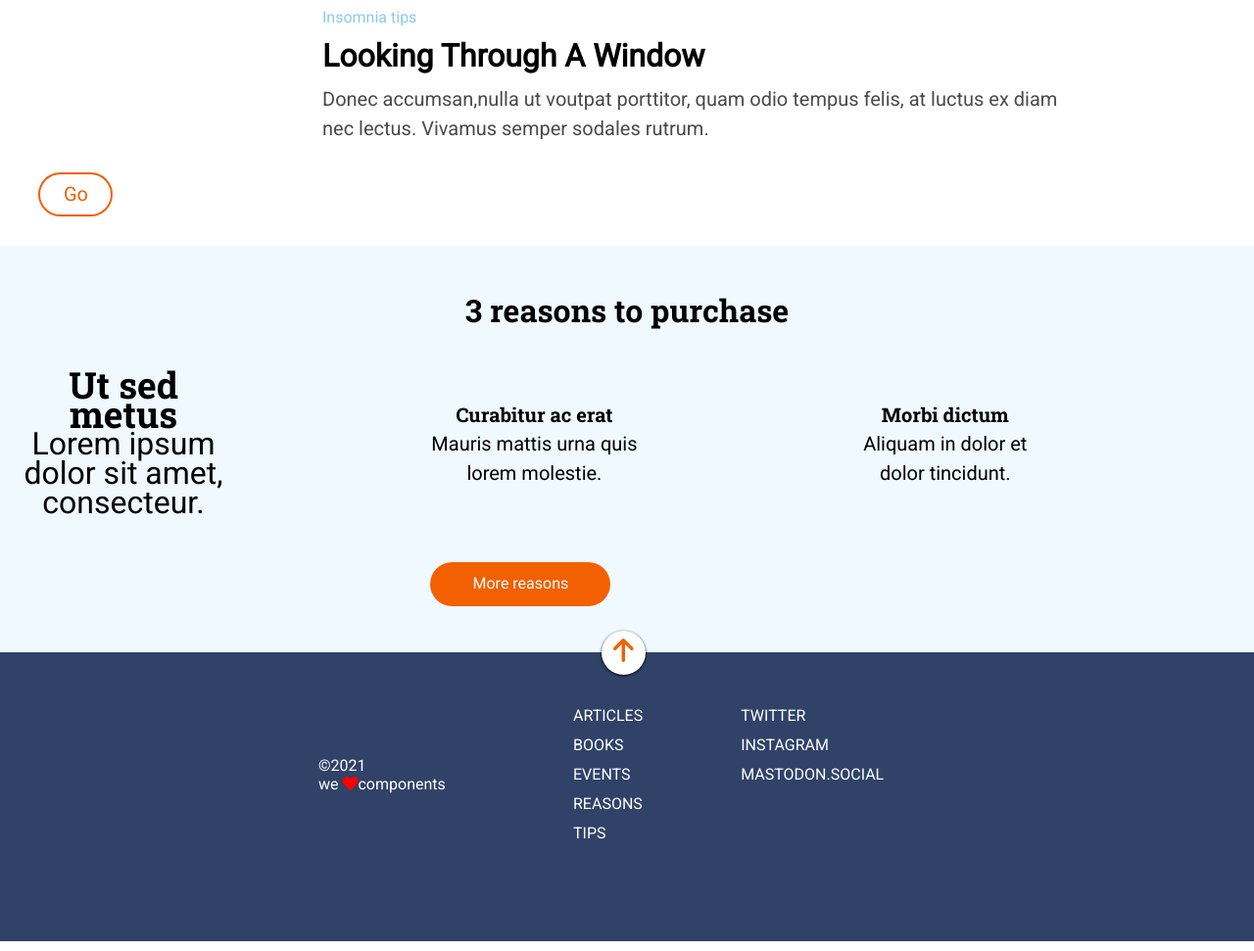
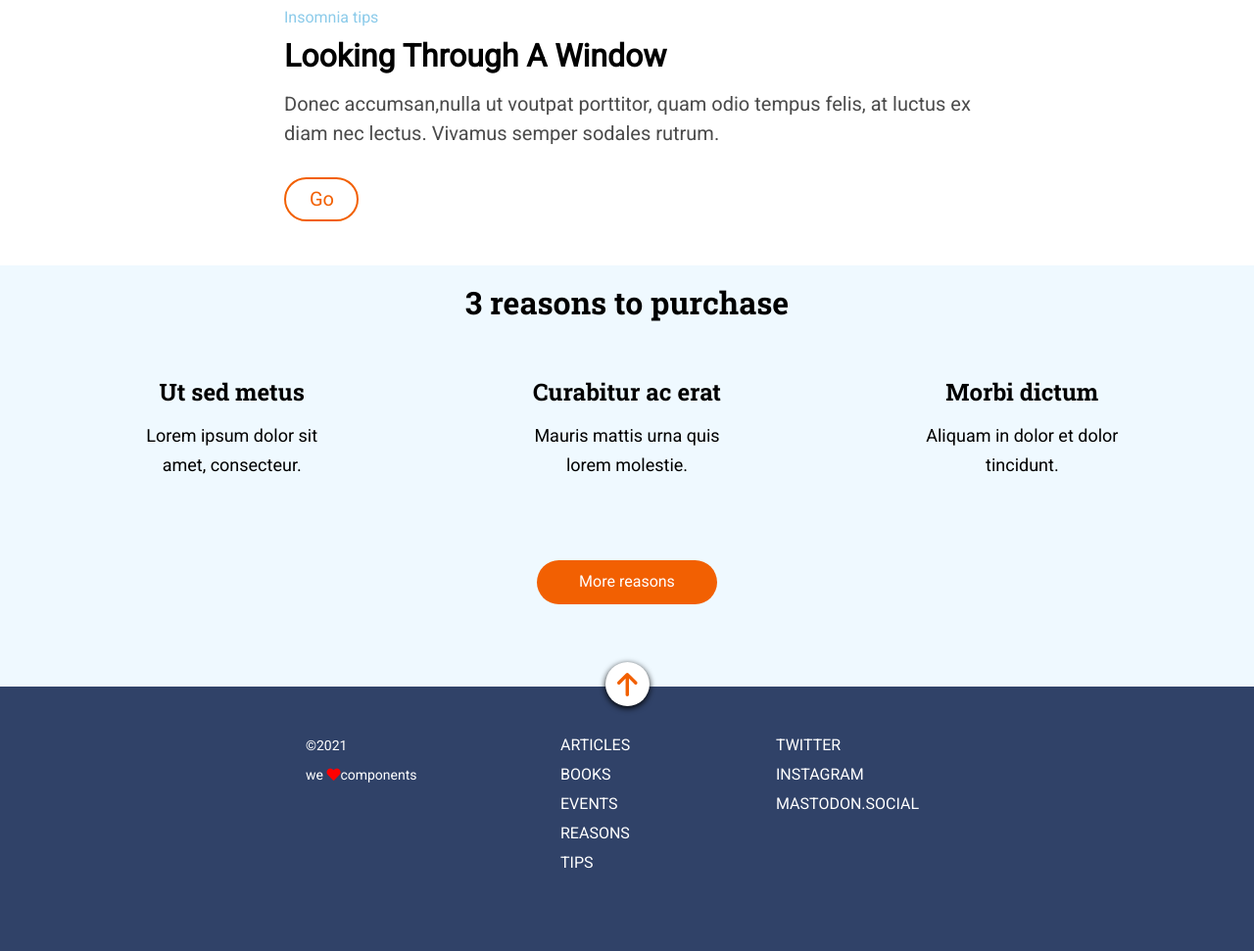
Before and after one commit to Adalab/modulo-1-evaluacion-final-poncegui, a website: page src/html/index.html in a window 1280 px wide. Shown: the part 827-1798 px from the top of the page at 98% size. Drawn offline with nearby package versions, Linux system fonts and the light colour scheme; files that its build step writes are made by us from their sources; files whose address does not match are found by name.

Commit message:
improvement rev. 8

```diff
--- a/src/html/partials/footer.html
+++ b/src/html/partials/footer.html
@@ -1,6 +1,6 @@
 <footer class="footer">
         <div class="footer__btn">
-        <a class="arrow" href="#header"><img src="./assets/images/ico-arrow.svg" alt="main menu"
+                <a href="#header"><img src="./assets/images/ico-arrow.svg" class="footer__btn--arrow" alt="main menu"
                                 title="main menu"></a>
         </div>
 
@@ -22,18 +22,22 @@
 
                 <nav class="box2">
                         <ul class="box2__display">
-            <li><a class="box2__display--list" href="https://adalab.es/" target="_blank" title="Web Adalab">
+                                <li><a class="box2__display--list" href="https://adalab.es/" target="_blank"
+                                                title="Web Adalab">
                                                 Twitter</a></li>
-            <li><a class="box2__display--list" href="https://adalab.es/" target="_blank" title="Web Adalab">
+                                <li><a class="box2__display--list" href="https://adalab.es/" target="_blank"
+                                                title="Web Adalab">
                                                 Instagram</a></li>
-            <li><a class="box2__display--list" href="https://adalab.es/" target="_blank" title="Web Adalab">
+                                <li><a class="box2__display--list" href="https://adalab.es/" target="_blank"
+                                                title="Web Adalab">
                                                 Mastodon.social</a></li>
                         </ul>
                 </nav>
-  </div>
+
 
                 <div class="footer__heart">
                         <div>&copy;2021</div>
                         <div>we <i class="fas fa-heart"></i>components</div>
                 </div>
+        </div>
 </footer>
--- a/src/html/partials/main.html
+++ b/src/html/partials/main.html
@@ -1,6 +1,6 @@
 <main>
     <article class="article">
-        <small class="article__small">Insomnia tips</small>
+        <h5 class="article__small">Insomnia tips</h5>
         <h1 class="article__title">looking through a window</h1>
         <p class="article__pharagraf">Donec accumsan,nulla ut voutpat porttitor, quam odio tempus felis, at luctus ex diam nec lectus. Vivamus semper sodales rutrum.</p>
         <nav class="article__link">
--- a/src/scss/layout/_footer.scss
+++ b/src/scss/layout/_footer.scss
@@ -2,77 +2,53 @@
   background-color: $color-footer;
   width: 100%;
   color: $main-color;
-  text-align: center;
   font-family: $font-text;
-  padding: 45px;
+  line-height: 30px;
   display: flex;
   flex-direction: column;
   align-items: center;
-  position: relative;
 
-  @media (min-width: 768px) {
+  &__btn {
+    width: 45px;
+    height: 45px;
     display: flex;
-    flex-direction: row-reverse;
-  }
+    align-items: center;
+    justify-content: center;
+    border-radius: 50%;
+    background-color: white;
+    box-shadow: black 0px 2px 6px;
+    transform: translateY(-25px);
 
-  @media (min-width: 1200px) {
-    padding-top: 0;
+    &--arrow {
+      transform: translateY(5px);
+      padding: 20px;
+    }
   }
 
   &__btn:hover {
-    transform: translateY(-5px);
-    transition: all 0.5s ease-out;
-    /*
-    a {
-      animation: btn 0.8s ease;
-    }
-
-    @keyframes btn {
-      from {
-        transform: scale(3) rotate(-150deg);
-      }
-
-      to {
-        transform: scale(1);
-      }
-    }*/
-  }
-
-  &__btn {
-    height: 45px;
-    width: 45px;
-    border-radius: 50%;
-    background-color: $main-color;
-    box-shadow: 0 1px 3px 0 #000;
-    display: flex;
-    justify-content: center;
-    align-items: center;
-    position: absolute;
-    top: -22.5px;
-    left: 48%;
-    /*transform: translateX(-50%);*/
+    transform: translateY(-15px);
+    transition: all 0.8s ease-out;
   }
 
   &__navigation {
+    text-align: center;
     @media (min-width: 768px) {
       width: 100%;
       display: flex;
-      flex-direction: row;
+      flex-direction: row-reverse;
       justify-content: space-around;
       text-align: start;
     }
 
     @media (min-width: 1200px) {
-      display: flex;
-      justify-content: flex-start;
-      width: 700px;
+      justify-content: center;
     }
 
     @mixin nav {
       text-transform: uppercase;
       font-size: 16px;
       line-height: 30px;
-      margin: 50px;
+      margin: 30px;
 
       li {
         list-style: none;
@@ -88,29 +64,39 @@
 
     .box1 {
       @include nav();
+      @media (min-width: 768px) {
+        margin-top: 0;
+        padding-bottom: 45px;
+        order: 1;
+      }
+      @media (min-width: 1200px) {
+        width: 160px;
+        margin-right: 30px;
+      }
     }
 
     .box2 {
       @include nav();
+      margin-top: 0;
     }
   }
 
   &__heart {
-    &--copy {
-      line-height: 30px;
-    }
-
-    @media (min-width: 768px) {
-      text-align: start;
-      display: flex;
-      flex-wrap: wrap;
-    }
-
-    @media (min-width: 1200px) {
-    }
+    margin-top: 40px;
+    margin-bottom: 45px;
     display: flex;
     flex-direction: column;
-    width: 210px;
+    align-items: center;
+    font-size: 14px;
+    @media (min-width: 768px) {
+      align-items: flex-start;
+      order: 1;
+      margin-top: 0;
+    }
+    @media (min-width: 1200px) {
+      width: 200px;
+      margin-right: 30px;
+    }
     i {
       color: $heart-color;
     }
--- a/src/scss/layout/_header.scss
+++ b/src/scss/layout/_header.scss
@@ -8,6 +8,7 @@
   align-items: center;
   &:hover {
     background-color: $secundary-color;
+    background-color: 0.5s linear;
   }
 }
 
--- a/src/scss/layout/_main.scss
+++ b/src/scss/layout/_main.scss
@@ -8,25 +8,23 @@
   width: 60%;
 
   @media (min-width: 768px) {
-    margin: 30px 39px 30px 39px;
+    padding-left: 39px;
   }
 
   @media (min-width: 1200px) {
-    // margin: 60px 0px 60px 275px;
+    padding-left: 275px;
   }
 
   &__small {
     font-size: 14px;
     color: $color-small-text;
     line-height: 30px;
-    margin: 0px 0px 0px 15px;
-    padding-left: 39px;
+    font-weight: normal;
   }
 
   @media (min-width: 1200px) {
     &__small {
       font-size: 16px;
-      padding-left: 275px;
     }
   }
 
@@ -35,21 +33,19 @@
     text-transform: capitalize;
     color: $color-title;
     width: 290px;
-    margin: 5px 0px 0px 15px;
+    margin: 5px 0px;
   }
 
   @media (min-width: 768px) {
     &__title {
       width: 100%;
       font-size: 26px;
-      padding-left: 39px;
     }
   }
 
   @media (min-width: 1200px) {
     &__title {
       font-size: 32px;
-      padding-left: 275px;
     }
   }
 
@@ -58,21 +54,18 @@
     padding-top: 10px;
     line-height: 30px;
     width: 290px;
-    margin: 0px 0px 0px 15px;
   }
 
   @media (min-width: 768px) {
     &__pharagraf {
       font-size: 20px;
       width: 650px;
-      padding-left: 39px;
     }
   }
 
   @media (min-width: 1200px) {
     &__pharagraf {
-      padding-left: 275px;
-      width: 1050px;
+      width: 730px;
     }
   }
 
@@ -96,6 +89,7 @@
       font-size: 20px;
       border-radius: 50px;
       border: 1px solid $main-color;
+      box-shadow: 0 0 15px rgb(236, 164, 8);
     }
 
     &--go {
@@ -107,7 +101,7 @@
 
       &:hover {
         color: $main-color;
-        background-color: 0.5s linear;
+        background-color: 0.8s linear;
       }
     }
   }
--- a/src/scss/layout/_purchase.scss
+++ b/src/scss/layout/_purchase.scss
@@ -1,33 +1,34 @@
 .purchase {
   display: grid;
   grid-template-columns: 1f;
-  grid-template-rows: 10% 1fr 1fr 1fr 15%;
-  align-items: center;
-  text-align: center;
-
+  grid-template-rows: 10% 1fr 1fr 1fr 1fr;
   width: 100%;
   text-align: center;
   justify-content: center;
-  padding: 50px;
-
+  align-items: center;
+  padding: 30px 50px 50px 50px;
   grid-row-gap: 45px;
   background-color: #eff9ff;
   font-family: $font-text;
-  font-size: 18px;
   line-height: 30px;
 
   @media (min-width: 768px) {
-    grid-template-rows: 10% 1fr 15%;
-    grid-template-columns: 33% 33% 34%;
+    grid-template-rows: 10% 1fr 1fr;
+    grid-template-columns: 1fr 1fr 1fr;
     grid-column-gap: 30px;
     font-size: 20px;
+  }
+
+  @media (min-width: 1200px) {
+    align-items: center;
   }
 
   &__title {
     grid-row: 1/2;
     font-size: 24px;
     font-family: $font-title;
-    // margin: 30px 0px 45px 0px;
+    line-height: 30px;
+    height: 50px;
 
     @media (min-width: 768px) {
       grid-column: 1/4;
@@ -41,11 +42,10 @@
 
   &__text1 {
     text-align: center;
-    justify-content: center;
-    align-items: center;
-
+    margin: auto;
     h3 {
       font-family: $font-title;
+      font-size: 18px;
     }
 
     @media (min-width: 768px) {
@@ -53,20 +53,30 @@
       grid-column: 1/2;
       font-size: 20px;
       width: 212px;
+      p {
+        font-size: 18px;
+        margin-top: 15px;
+      }
     }
     @media (min-width: 1200px) {
-      font-size: 32px;
+      h3 {
+        font-size: 24px;
+        p {
+          font-size: 20px;
+        }
+      }
     }
   }
 
   &__text2 {
     text-align: center;
+    margin: auto;
     h3 {
       font-family: $font-title;
-      font-size: 20px;
+      font-size: 18px;
     }
     p {
-      font-size: 20px;
+      font-size: 18px;
     }
 
     @media (min-width: 768px) {
@@ -74,36 +84,56 @@
       grid-column: 2/3;
       font-size: 26px;
       width: 212px;
+      p {
+        margin-top: 15px;
+        font-size: 18px;
+      }
     }
-    @media (min-width: 768px) {
-      font-size: 32px;
+    @media (min-width: 1200px) {
+      h3 {
+        font-size: 24px;
+        p {
+          font-size: 20px;
+        }
+      }
     }
   }
   &__text3 {
     text-align: center;
+    margin: auto;
     h3 {
       font-family: $font-title;
-      font-size: 20px;
+      font-size: 18px;
     }
     p {
-      font-size: 20px;
+      font-size: 18px;
     }
 
     @media (min-width: 768px) {
       grid-row: 2/3;
       grid-column: 3/4;
-      font-size: 26px;
+      font-size: 20px;
       width: 212px;
+
+      p {
+        margin-top: 15px;
+        font-size: 18px;
+      }
     }
-    @media (min-width: 768px) {
-      font-size: 32px;
+    @media (min-width: 1200px) {
+      h3 {
+        font-size: 24px;
+        p {
+          font-size: 20px;
+        }
+      }
     }
   }
 
   &__nav {
     background-color: $secundary-color;
-    grid-row: span 4;
-    grid-column: span 1;
+    grid-row: 5;
+    grid-column: 1;
     text-decoration: none;
     font-family: $font-text;
     color: $main-color;
@@ -113,6 +143,7 @@
     height: 45px;
     justify-content: center;
     align-items: center;
+    margin: auto;
 
     &:hover {
       background-color: $main-color;
@@ -144,57 +175,3 @@
     }
   }
 }
-
-//   // @media (min-width: 768px) {
-//   //   @mixin tablet {
-//   //     grid-row: 2/3;
-//   //     line-height: 30px;
-//   //     margin: 0px 36px;
-//   //     font-size: 20px;
-//   //   }
-//   //   &--1 {
-//   //     grid-column: 1/2;
-//   //     @include tablet();
-//   //     h3 {
-//   //       font-size: 24px;
-//   //       margin-bottom: 15px;
-//   //     }
-//   //   }
-
-//   //   &--2 {
-//   //     grid-column: 2/3;
-//   //     @include tablet();
-//   //     h3 {
-//   //       font-size: 24px;
-//   //       margin-bottom: 15px;
-//   //     }
-//   //   }
-//   //   &--3 {
-//   //     grid-column: 3/4;
-//   //     @include tablet();
-//   //     h3 {
-//   //       font-size: 24px;
-//   //       margin-bottom: 15px;
-//   //     }
-//   //   }
-//   // }
-
-//   @media (min-width: 1200px) {
-//     @mixin tablet {
-//       line-height: 30px;
-//       margin: 0px 82px;
-//     }
-//     &--1 {
-//       @include tablet();
-//     }
-
-//     &--2 {
-//       @include tablet();
-//     }
-//     &--3 {
-//       @include tablet();
-//     }
-//   }
-
-//   }
-// }
```
Lines whose indentation alone changed are shown as unchanged.
